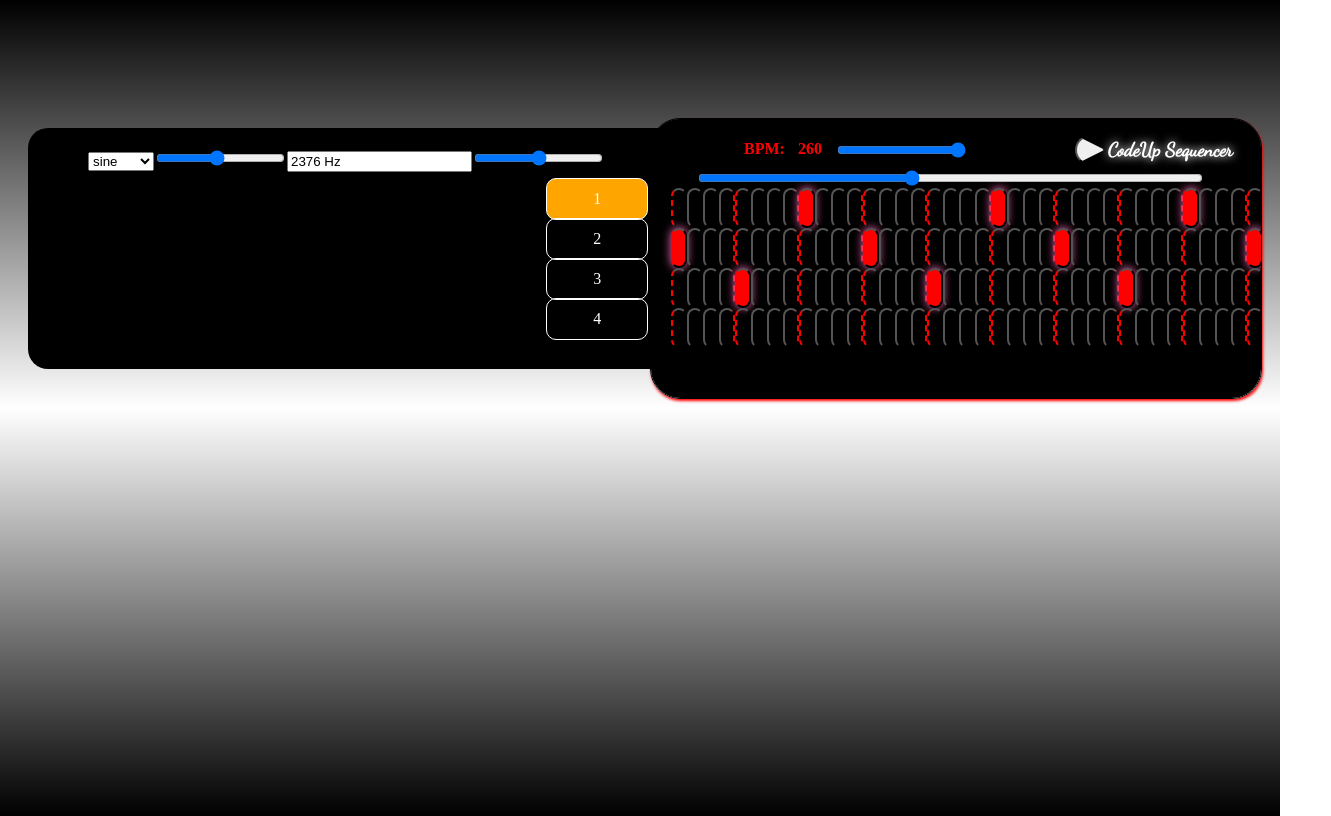
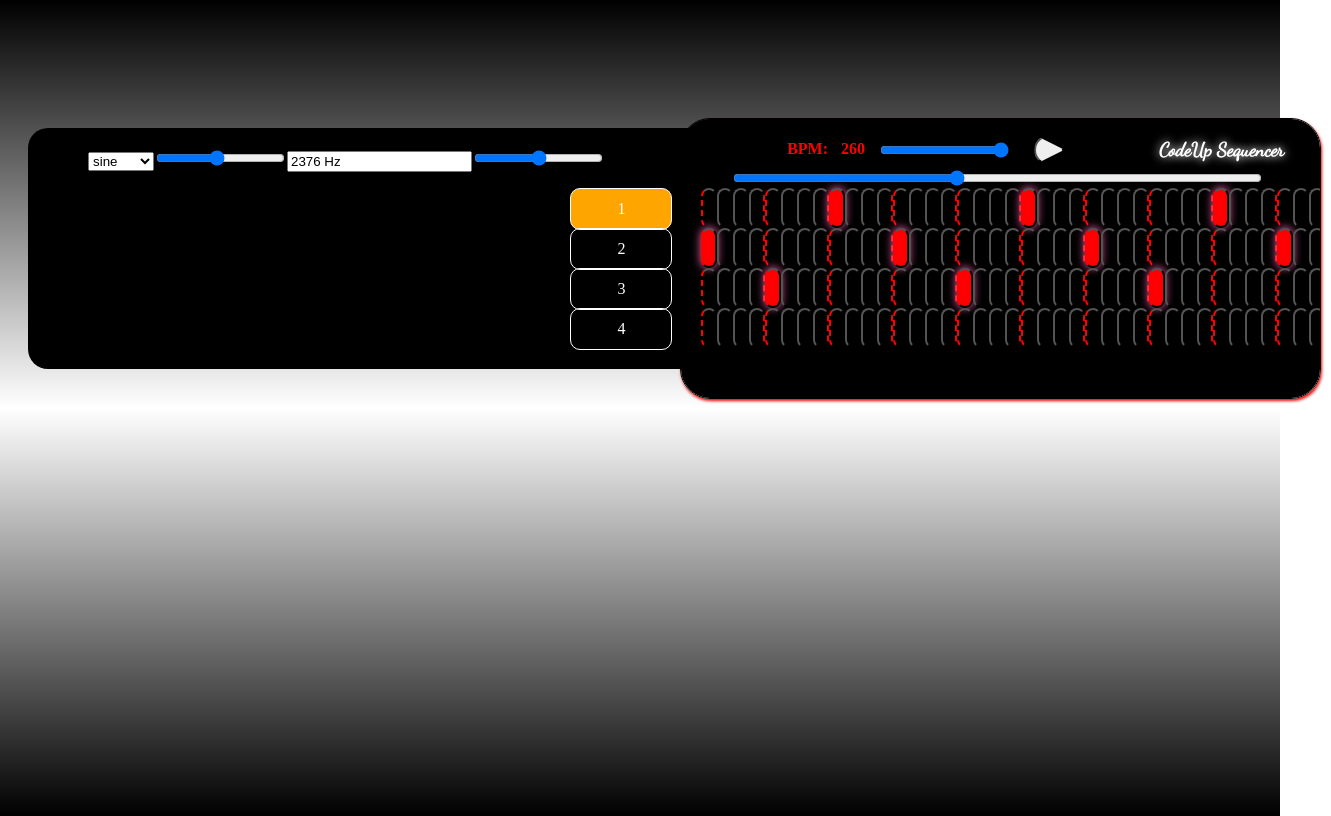
Before and after one commit to AldanisVigo/VigoMiniDAW, a website: page index.html in a window 1280 px wide. Shown: the whole page, 1331 px wide, since content can reach past the window. Drawn offline with Linux system fonts and the light colour scheme; a web font is replaced by a local one.

Commit message:
Fixed css styling

```diff
--- a/index.css
+++ b/index.css
@@ -13,6 +13,7 @@ body{
 	position: relative;
 	text-align: center;
 	top: 100px;
+	min-width: 1323px;
 }
 .sequencer{
 	margin: 10px;
@@ -45,7 +46,7 @@ body{
 	grid-template-columns: auto 50px auto;
 	color: red;
 	position: absolute;
-	left: 46em;
+	right: 20em;
 	top: 2rem;
 	font-weight: bold;
 	z-index:100;
@@ -122,7 +123,7 @@ input[type="range"]::-ms-fill-upper {
 	height: 30px;
 	width: 30px;
 	position: absolute;
-	left: 80em;
+	right: 20em;
 	top: 2em;
 	z-index: 2;
 }
--- a/index.js
+++ b/index.js
@@ -722,7 +722,7 @@ for(let chan = 0; chan < rows; chan++){
 	// newChan.style.background = 'white'
 	newChan.style.position = 'absolute'
 	newChan.style.left = '82%'
-	newChan.style.top = chan * 40 + 50 + 'px'
+	newChan.style.top = chan * 40 + 60 + 'px'
 	if(selected_channel === chan){
 		newChan.style.background = 'orange'
 		// drawSelectedChannelControls()
```
